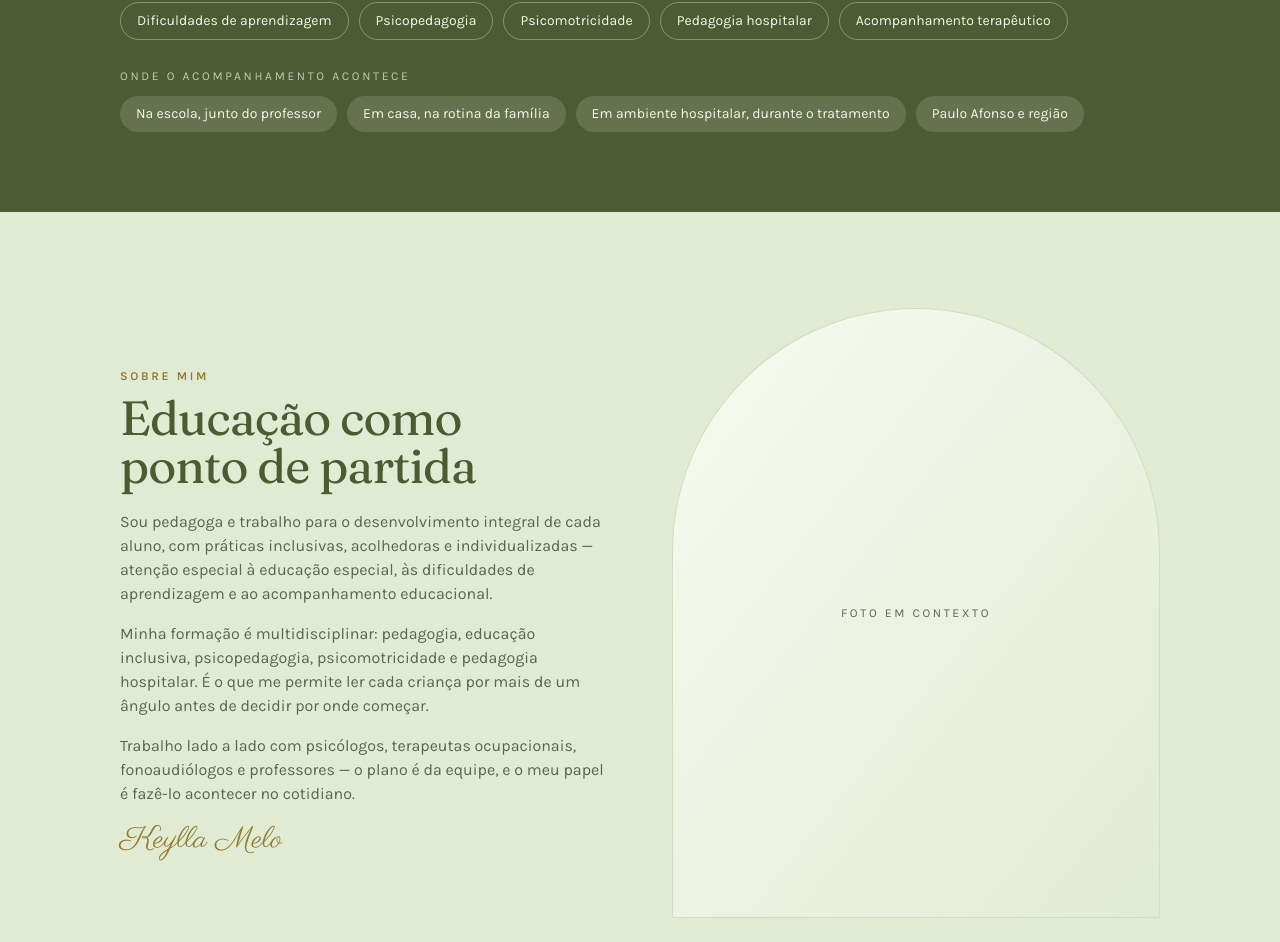
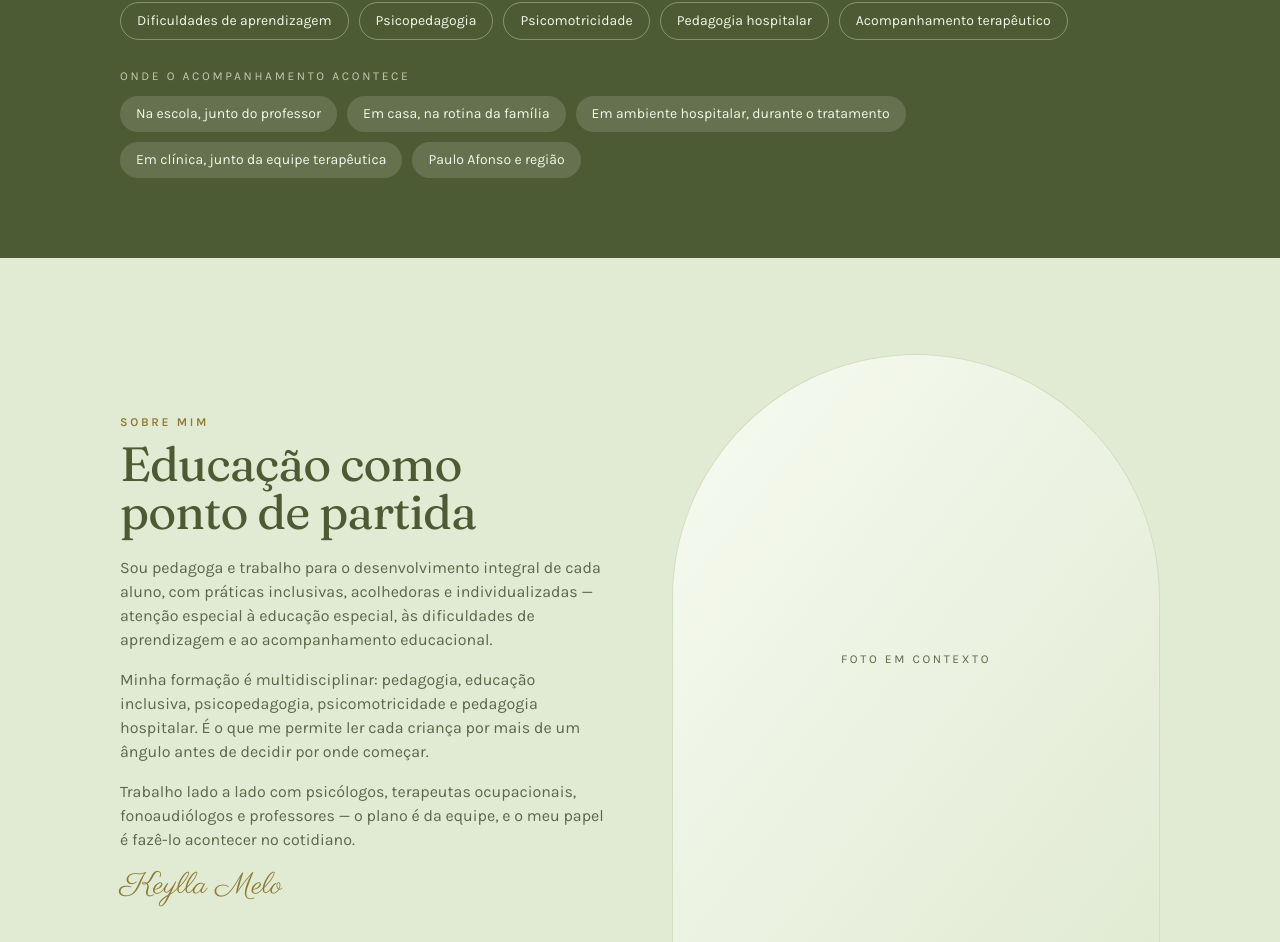
Before and after one commit to Joaommsp/portifolio-kercia-keylla, a Next.js app: page / in a window 1280 px wide. Shown: the part 2984-3926 px from the top of the page. Built offline with nearby package versions, Linux system fonts and the light colour scheme; no server answers; the database is empty.

Commit message:
feat(atendimento): incluir a clinica entre os contextos de atendimento

```diff
--- a/src/content/site.ts
+++ b/src/content/site.ts
@@ -293,6 +293,7 @@ export const secaoAtendimento = {
     "Na escola, junto do professor",
     "Em casa, na rotina da família",
     "Em ambiente hospitalar, durante o tratamento",
+    "Em clínica, junto da equipe terapêutica",
     "Paulo Afonso e região",
   ],
 } as const;
```
Also changed, not shown: .specs/features/site-portfolio/spec.md, 1 other file (tests, documents, lock files or other folders).
